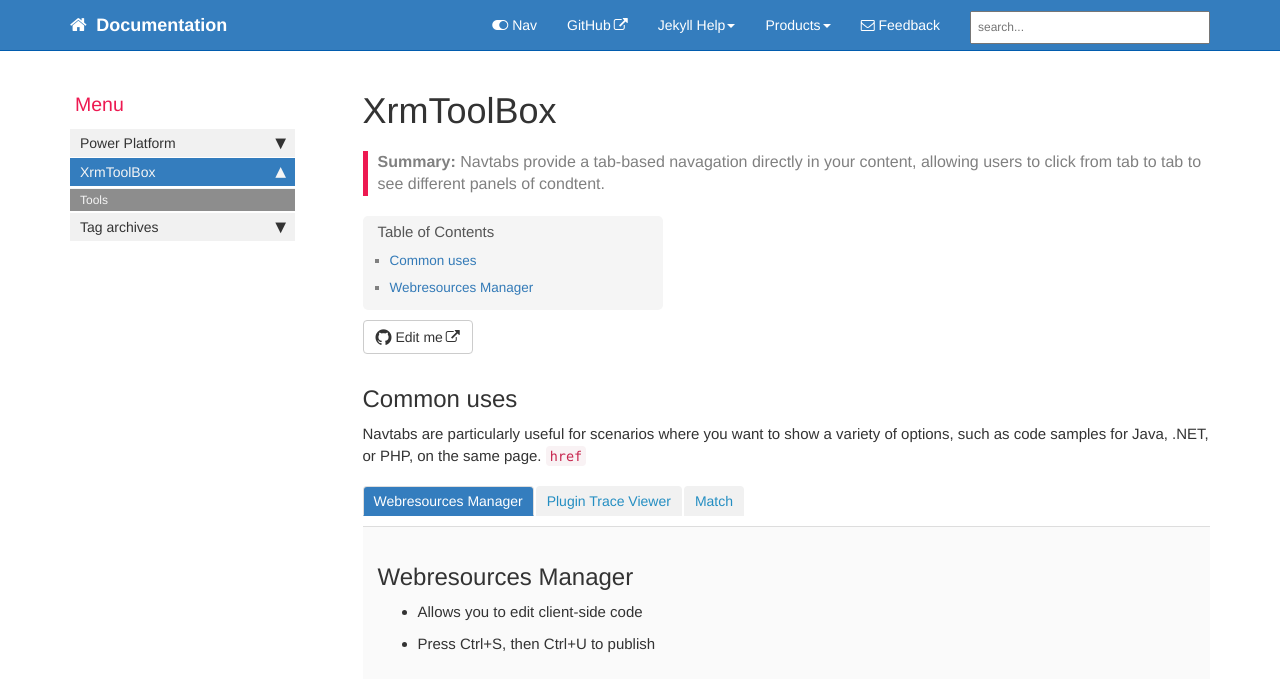
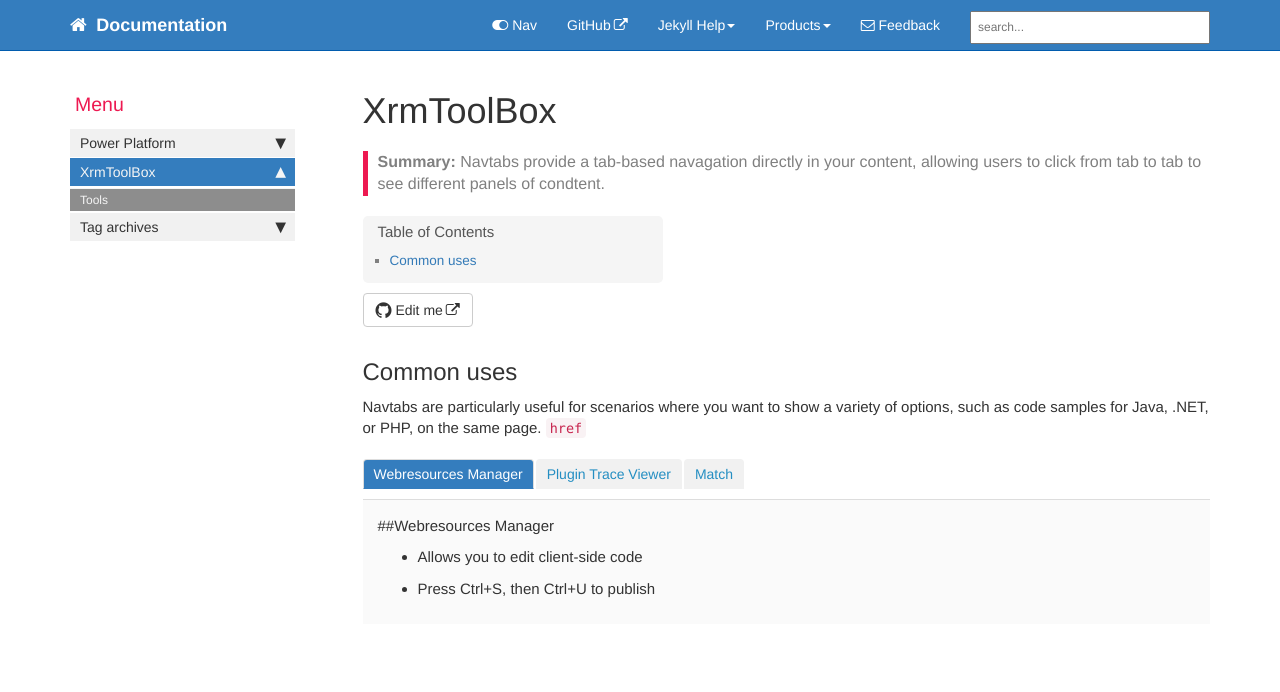
Before and after one commit to gedeontofidji/Documentation, a Jekyll site: the page built from pages/mydoc/mydoc_xrmtoolbox_tool.md, in a window 1280 px wide. Shown: the top 692 px of the page. Built offline with Jekyll 4.4.1, drawn with Linux system fonts in a browser that asks for light colours; comment, search, counter and statistics services are not loaded.

Commit message:
Update mydoc_xrmtoolbox_tool.md

```diff
--- a/pages/mydoc/mydoc_xrmtoolbox_tool.md
+++ b/pages/mydoc/mydoc_xrmtoolbox_tool.md
@@ -19,18 +19,19 @@ Navtabs are particularly useful for scenarios where you want to show a variety o
 </ul>
   <div class="tab-content">
 <div role="tabpanel" class="tab-pane active" id="webresources-manager" markdown="1">
-## Webresources Manager
+##Webresources Manager
 
 * Allows you to edit client-side code
 * Press Ctrl+S, then Ctrl+U to publish
 </div>
 
-<div role="tabpanel" class="tab-pane" id="plugin-trace-viewer">
-## Plugin Trace Viewer
+<div role="tabpanel" class="tab-pane" id="plugin-trace-viewer" markdown="1">
+##Plugin Trace Viewer
+
 * Allows you to debug and view all server-side code executions
 </div>
 
-<div role="tabpanel" class="tab-pane" id="match">
+<div role="tabpanel" class="tab-pane" id="match" markdown="1">
     <h2>Match</h2>
     <p>Vel vehicula libero mauris a enim. Sed placerat est ac lectus vestibulum tempor. Quisque ut condimentum massa. Proin venenatis leo id urna cursus blandit. Vivamus sit amet hendrerit metus.</p>
 </div>
```
